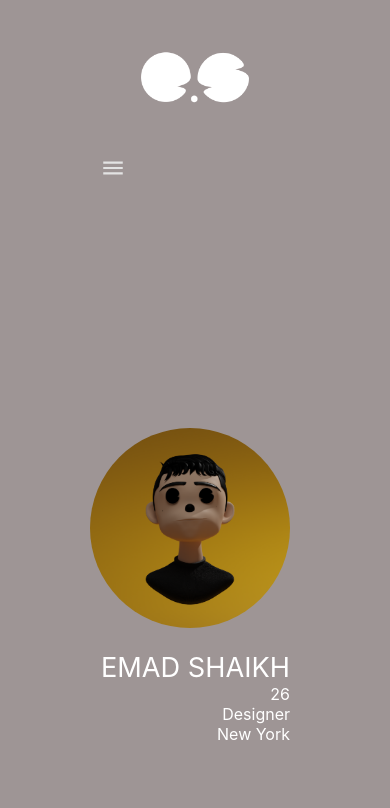
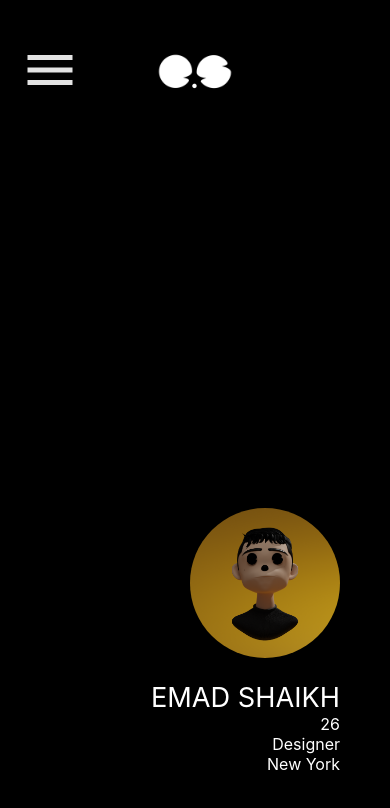
Before and after one commit to saif42799/EmadsWebsite, a React (Vite) app in the folder photo_gallery_website/: page / in a window 390 px wide. Shown: the top 808 px of the page. Built offline with nearby package versions, Linux system fonts and the light colour scheme.

Commit message:
mobile view updates

```diff
--- a/photo_gallery_website/src/Navbar.jsx
+++ b/photo_gallery_website/src/Navbar.jsx
@@ -4,12 +4,19 @@ function Navbar() {
     function showSidebar(){
         const sidebar = document.querySelector('.sidebar')
         sidebar.style.display = 'flex'
+        sidebar.style.animation = 'slideIn 0.5s ease-out 0.5s 1 normal forwards'
+
     }
 
     function hideSidebar(){
         const sidebar = document.querySelector('.sidebar')
         sidebar.style.display = 'none'
+        sidebar.style.animation = 'slideOut 0.5s ease-out 0.5s 1 normal forwards'
     }
+
+
+
+
 
     return(
         <nav>
@@ -18,17 +25,17 @@ function Navbar() {
             </div>
 
             <ul className="sidebar">
-                <li onClick={() => hideSidebar()}><a><svg xmlns="http://www.w3.org/2000/svg" height="26px" viewBox="0 -960 960 960" width="26px" fill="#e3e3e3"><path d="m256-200-56-56 224-224-224-224 56-56 224 224 224-224 56 56-224 224 224 224-56 56-224-224-224 224Z"/></svg></a></li>
-                <li><a className="navHoverEffectMoble" href="#">HOME</a></li>
-                <li><a className="navHoverEffectMoble" href="#">GALLERY</a></li>
-                <li><a className="navHoverEffectMoble" href="#">INFORMATION</a></li>
+                <li className="x-button" onClick={() => hideSidebar()}><a><svg xmlns="http://www.w3.org/2000/svg" height="60px" viewBox="0 -960 960 960" width="60px" fill="#e3e3e3"><path d="m256-200-56-56 224-224-224-224 56-56 224 224 224-224 56 56-224 224 224 224-56 56-224-224-224 224Z"/></svg></a></li>
+                <li id="homeMargin"><a className="navOnMoble" href="#">HOME</a></li>
+                <li><a className="navOnMoble" href="#">GALLERY</a></li>
+                <li><a className="navOnMoble" href="#">INFORMATION</a></li>
             </ul>
 
             <ul>
                 <li className="hideOnMoble"><a className="navHoverEffect" href="#">HOME</a></li>
                 <li className="hideOnMoble"><a className="navHoverEffect" href="#">GALLERY</a></li>
                 <li className="hideOnMoble"><a className="navHoverEffect" href="#">INFORMATION</a></li>
-                <li className="menu-button" onClick={() => showSidebar()}><a href="#"><svg xmlns="http://www.w3.org/2000/svg" height="26px" viewBox="0 -960 960 960" width="26px" fill="#e3e3e3"><path d="M120-240v-80h720v80H120Zm0-200v-80h720v80H120Zm0-200v-80h720v80H120Z"/></svg></a></li>
+                <li className="menu-button" onClick={() => showSidebar()}><a href="#"><svg xmlns="http://www.w3.org/2000/svg" height="60px" viewBox="0 -960 960 960" width="60px" fill="#e3e3e3"><path d="M120-240v-80h720v80H120Zm0-200v-80h720v80H120Zm0-200v-80h720v80H120Z"/></svg></a></li>
             </ul>
 
             <div className="bio">
--- a/photo_gallery_website/src/index.css
+++ b/photo_gallery_website/src/index.css
@@ -5,7 +5,7 @@
 
 body{
     min-height: 100vh; /*Ensures content occupies entire screen*/
-    background-color: rgb(158, 149, 149);
+    background-color: rgb(0, 0, 0);
     font-family: 'Inter', sans-serif;
 }
 
@@ -39,12 +39,47 @@ nav li{
     transform: translateX(15px) scale(1.1);
 }
 
+@keyframes slideIn {
+    0% {
+        transform: translateX(-100%);
+        opacity: 0;
+    }
+    50% {
+        opacity: 0.5;
+        }
+    100% {
+        transform: translateX(0);
+        opacity: 1;
+    }
+        50% {
+        opacity: 0.5;
+    }
+    0% {
+        transform: translateX(-100%);
+        opacity: 0;
+    }
+}
+
+@keyframes slideOut {
+    100% {
+        transform: translateX(0);
+        opacity: 1;
+    }
+    50% {
+        opacity: 0.5;
+    }
+    0% {
+        transform: translateX(-100%);
+        opacity: 0;
+    }
+
+}
 .sidebar{
+
     position: fixed;
     top: 0;
     right: 0;
     height: 100vh;
-    display: none;
     z-index: 999;
     background-color: rgb(255, 255, 255, 0.0);
     backdrop-filter: blur(10px);
@@ -53,6 +88,8 @@ nav li{
     flex-direction: column;
     align-items: flex-start;
     justify-content: flex-start;
+    animation: slideIn 1s ease-out 0.5s 1 normal forwards;
+
 }
 
 .sidebar li{
@@ -65,26 +102,26 @@ nav li{
 
 .menu-button{
     display: none;
+    position: fixed;
+    left: 20px;
+    top: 40px;
 }
 
-@media(max-width: 800px){
-    .hideOnMoble{
-        display: none;
-    }
-    .menu-button{
-        display: block;
-    }
+.x-button{
+    margin-left: 20px;
+    margin-top: 40px;
 }
 
-@media(max-width: 400px){
-    .sidebar{
-        width: 100%;
-    }
+#homeMargin{
+    margin-top: 80px;
 }
 
-
-
-
+.navOnMoble{
+    text-decoration: none;
+    color: white;
+    margin-left: 30px;
+    font-size: 2.5rem;
+}
 
 .logoDiv{
     /* background-color: tomato; */
@@ -96,6 +133,9 @@ nav li{
 .logoImg{
     height: 150px;
 }
+
+
+
 
 .bio{
     /* background-color: rgb(0, 136, 255); */
@@ -126,3 +166,44 @@ nav li{
     font-size: 1rem;
     height: 20px;
 }
+
+
+@media(max-width: 800px){
+
+
+
+
+
+    .hideOnMoble{
+        display: none;
+    }
+
+    .menu-button{
+        display: block;
+    }
+
+    .logoImg{
+        margin-top: 20px;
+        height: 100px;
+    }
+
+    nav li{
+        height: 55px;
+    }
+
+    .bio{
+        margin-bottom: 70px;
+        right: 50px;
+    }
+
+    .headImg{
+        height: 150px;
+        margin-bottom: 15px;
+    }
+}
+
+@media(max-width: 400px){
+    .sidebar{
+        width: 100%;
+    }
+}
```
